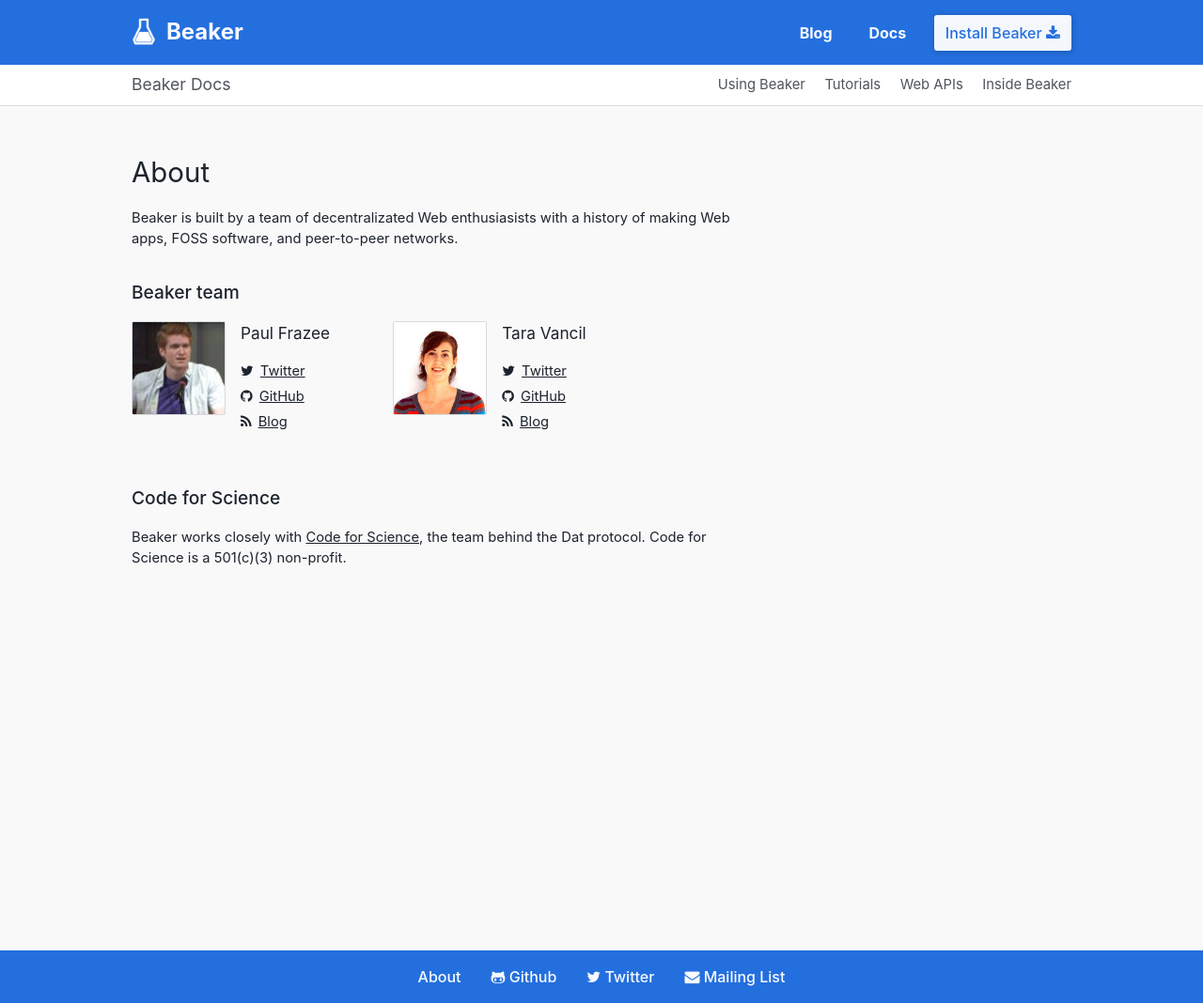
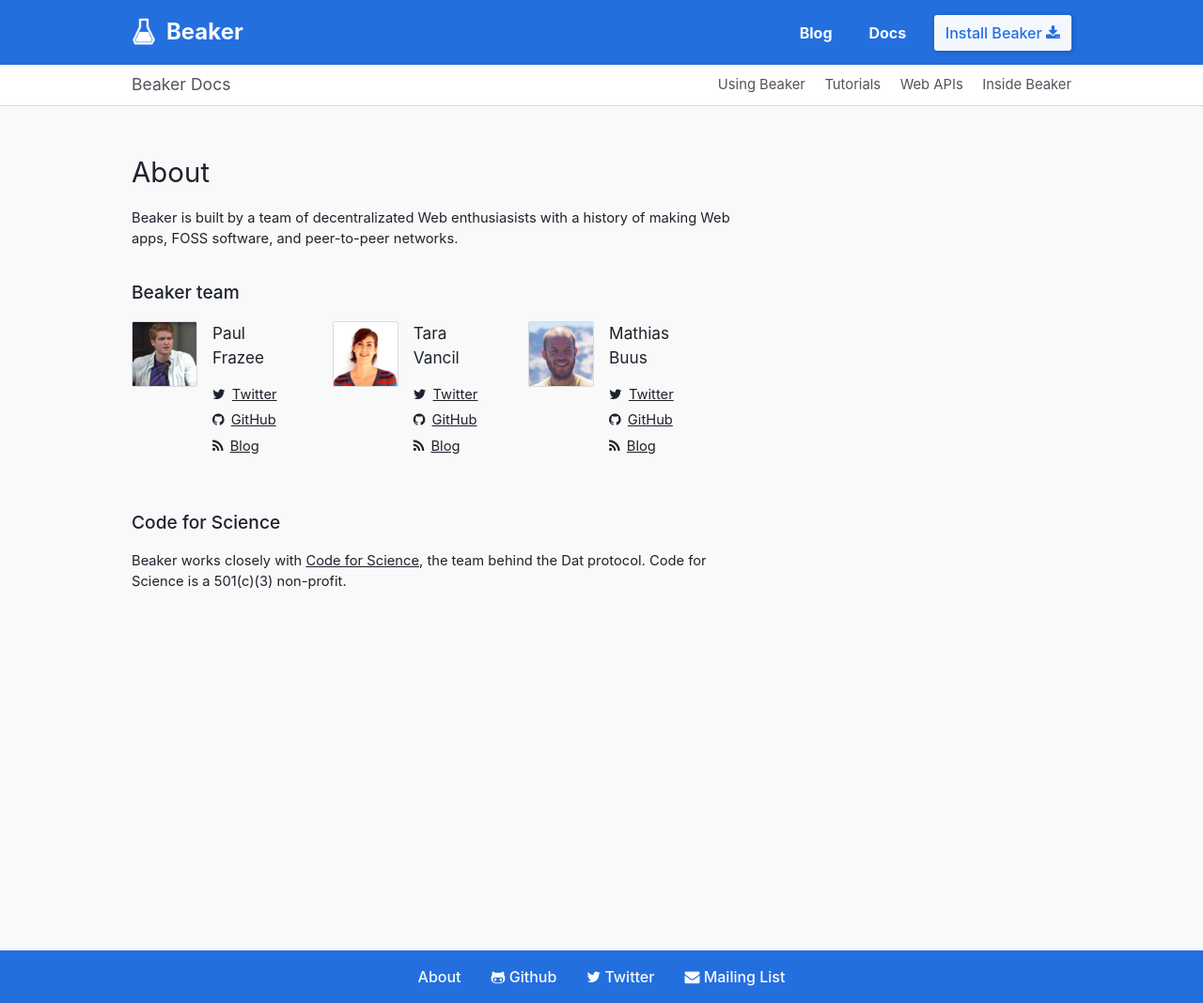
Before and after one commit to beakerbrowser/beakerbrowser.com, a Jekyll site: the page built from about.md, in a window 1280 px wide. Shown: the whole page at 94% size. Built offline with Jekyll 4.4.1, drawn with Linux system fonts in a browser that asks for light colours.

Commit message:
Add mafintosh to team page

```diff
--- a/about.md
+++ b/about.md
@@ -51,6 +51,27 @@
       </ul>
     </div>
   </div>
+
+  <div class="team-member">
+    <img data-src="/img/team/mafintosh.jpg">
+    <div class="info">
+      <h3>Mathias Buus</h3>
+      <ul>
+        <li>
+          <i class="fa fa-twitter"></i>
+          <a href="https://twitter.com/mafintosh">Twitter</a>
+        </li>
+        <li>
+          <i class="fa fa-github"></i>
+          <a href="https://github.com/mafintosh">GitHub</a>
+        </li>
+        <li>
+          <i class="fa fa-rss"></i>
+          <a href="http://mafintosh.com/">Blog</a>
+        </li>
+      </ul>
+    </div>
+  </div>
 </div>
 
 ## Code for Science
--- a/css/pages/_team.scss
+++ b/css/pages/_team.scss
@@ -8,11 +8,11 @@
 
 .team-member {
   display: flex;
-  margin: 0 50px 0 0;
+  margin: 0 20px 0 0;
 
   img {
-    width: 100px;
-    height: 100px;
+    width: 70px;
+    height: 70px;
     border-radius: 2px;
     border: 1px solid $gray--mid;
   }
```
Also changed, not shown: img/team/mafintosh.jpg (added).
